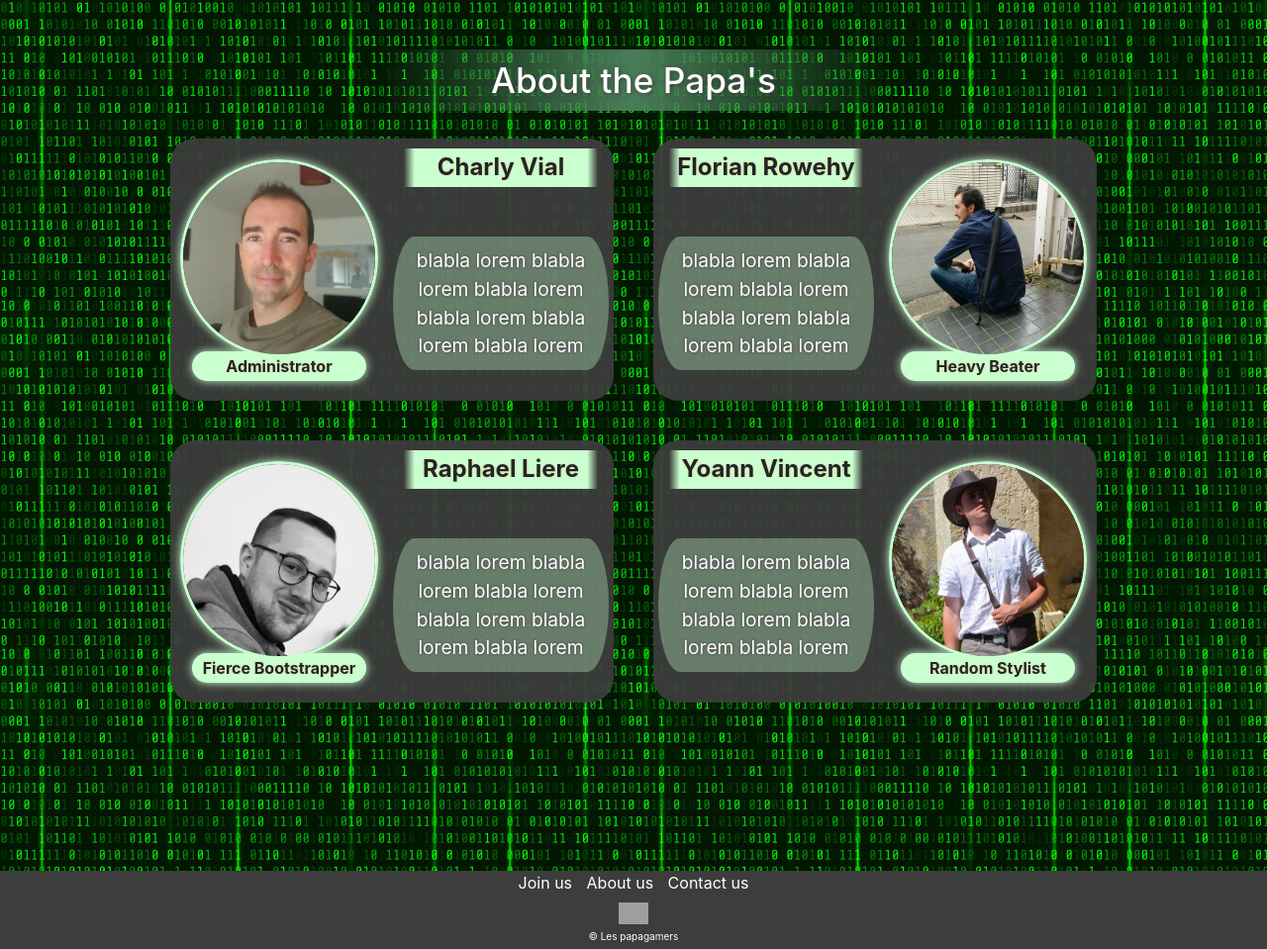
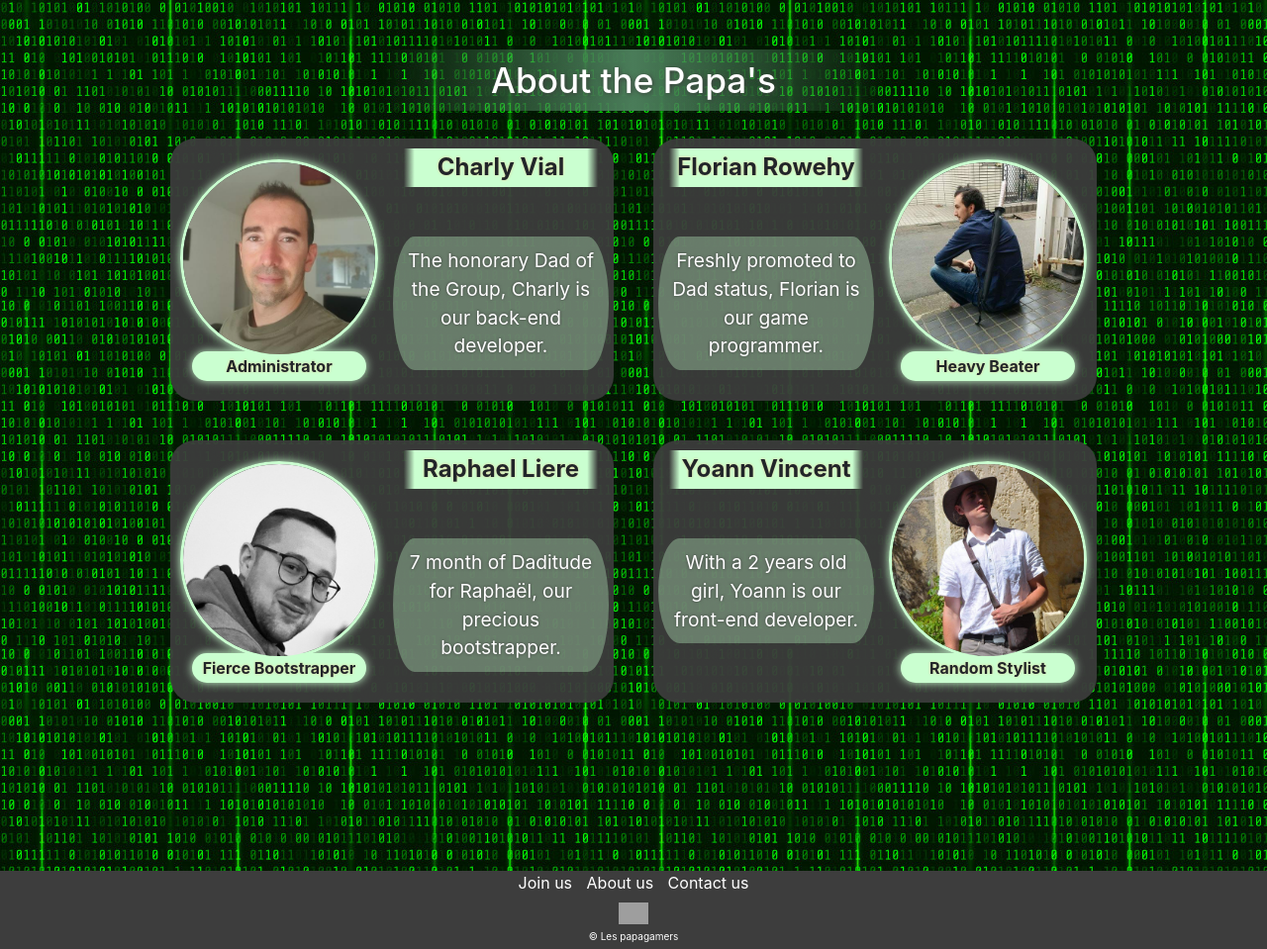
Before and after one commit to Yoann-VINCENT/papas-gamers, a PHP site: page /aboutUs.php in a window 1280 px wide. Shown: the part 50-1009 px from the top of the page at 99% size. Run offline with PHP 8.4, Linux system fonts and the light colour scheme; grey boxes are pictures that could not be loaded.

Commit message:
text added to About Us

```diff
--- a/public/aboutUs.php
+++ b/public/aboutUs.php
@@ -23,7 +23,7 @@
                 <div class="aboutInfo">
                     <h3 class="aboutSubTittle">Charly Vial</h3>
                     <!-- text 80 char max ;-) -->
-                    <p class="aboutTxt">blabla lorem blabla lorem blabla lorem blabla lorem blabla lorem blabla lorem </p>
+                    <p class="aboutTxt">The honorary Dad of the Group, Charly is our back-end developer.</p>
                 </div>
             </section>
             <!-- Charly end -->
@@ -32,7 +32,7 @@
                 <div class="aboutInfo">
                     <h3 class="aboutSubTittle">Florian Rowehy</h3>
                     <!-- text 80 char max ;-) -->
-                    <p class="aboutTxt">blabla lorem blabla lorem blabla lorem blabla lorem blabla lorem blabla lorem</p>
+                    <p class="aboutTxt">Freshly promoted to Dad status, Florian is our game programmer.</p>
                 </div>
                 <figure class="aboutPicture">
                     <a href="https://github.com/Florian-Rowehy" target="blank" title="Flo's Github"><img src="/assets/images/aboutUs/flo.jpg" alt="Florian profile picture"></a>
@@ -49,7 +49,7 @@
                 <div class="aboutInfo">
                     <h3 class="aboutSubTittle">Raphael Liere</h3>
                     <!-- text 80 char max ;-) -->
-                    <p class="aboutTxt">blabla lorem blabla lorem blabla lorem blabla lorem blabla lorem blabla lorem</p>
+                    <p class="aboutTxt">7 month of Daditude for Raphaël, our precious bootstrapper.</p>
                 </div>
             </section>
             <!-- Raph end -->
@@ -58,7 +58,7 @@
                 <div class="aboutInfo">
                     <h3 class="aboutSubTittle">Yoann Vincent</h3>
                     <!-- text 80 char max ;-) -->
-                    <p class="aboutTxt">blabla lorem blabla lorem blabla lorem blabla lorem blabla lorem blabla lorem</p>
+                    <p class="aboutTxt">With a 2 years old girl, Yoann is our front-end developer.</p>
                 </div>
                 <figure class="aboutPicture">
                     <a href="https://github.com/Yoann-VINCENT" target="blank" title="Yoann's Github"><img src="/assets/images/aboutUs/yo.jpg" alt="Yoann profile picture"></a>
```
